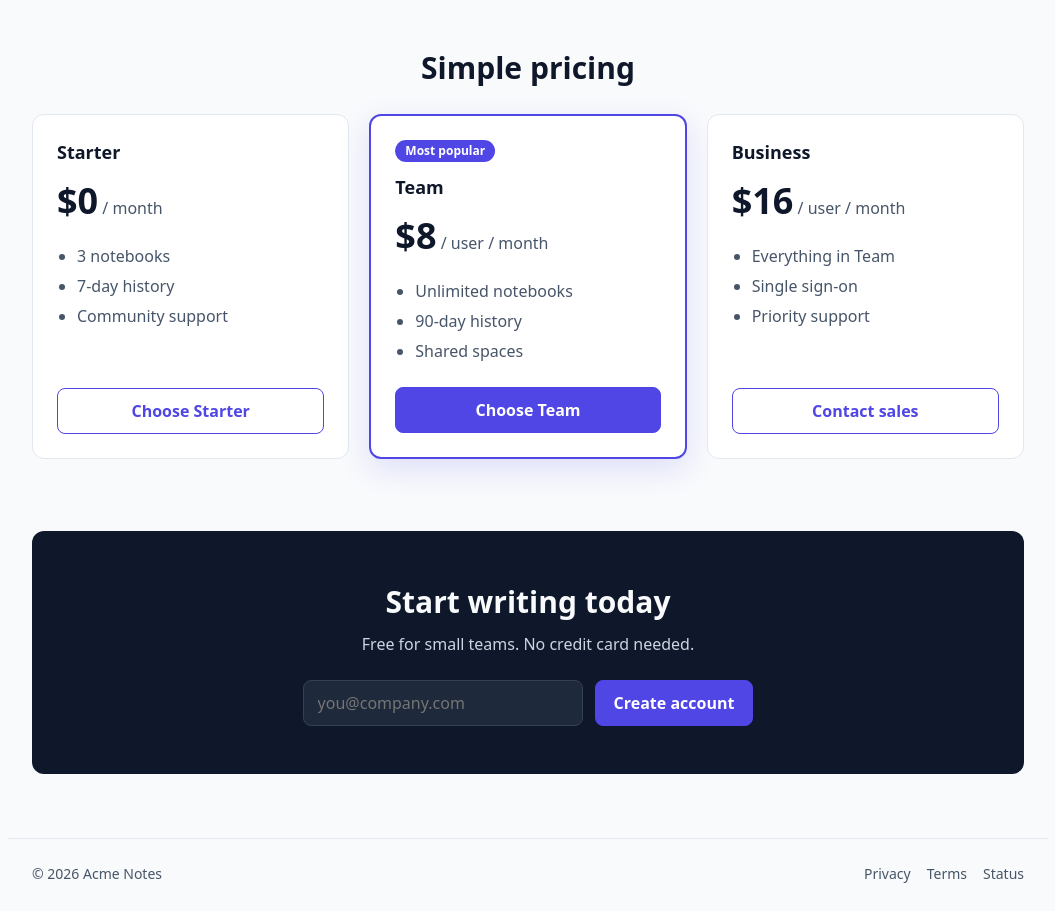
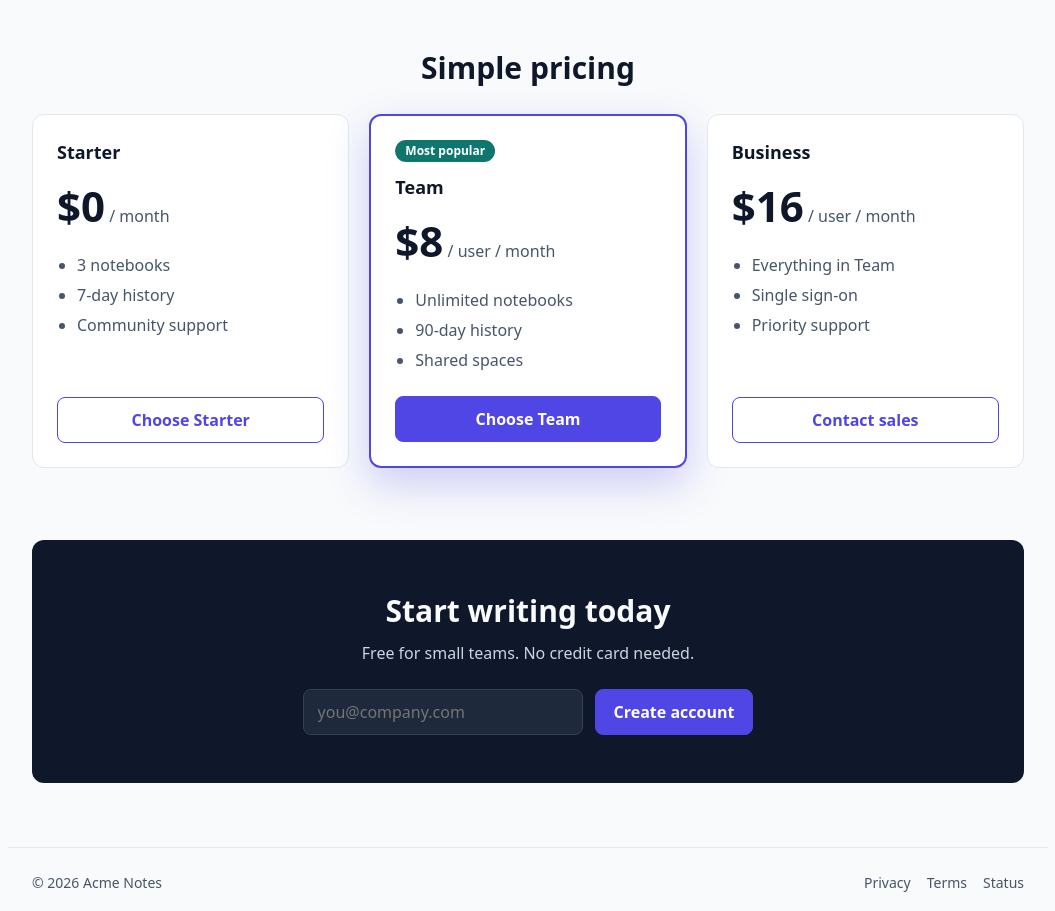
Before and after one commit to theghost1980/rebaseline-demo, a website: page site/index.html in a window 1280 px wide. Shown: the part 879-1790 px from the top of the page, without its empty margins (112-1167 px from the left). Drawn offline with Linux system fonts and the light colour scheme.

Commit message:
Update pricing styles and add footer screenshot

```diff
--- a/site/styles.css
+++ b/site/styles.css
@@ -184,7 +184,7 @@ section h2 {
 
 .plan-featured {
   border: 2px solid var(--accent);
-  box-shadow: 0 10px 30px rgb(79 70 229 / 0.15);
+  box-shadow: 0 16px 40px rgb(79 70 229 / 0.25);
 }
 
 .badge {
@@ -192,7 +192,7 @@ section h2 {
   margin: 0 0 12px;
   padding: 2px 10px;
   border-radius: 999px;
-  background: var(--accent);
+  background: #0f766e;
   color: #ffffff;
   font-size: 12px;
   font-weight: 600;
@@ -205,8 +205,8 @@ section h2 {
 
 .price span {
   color: var(--text);
-  font-size: 36px;
-  font-weight: 700;
+  font-size: 42px;
+  font-weight: 800;
 }
 
 .plan ul {
```
Also changed, not shown: tests/home.spec.ts (+4 -0 lines).
